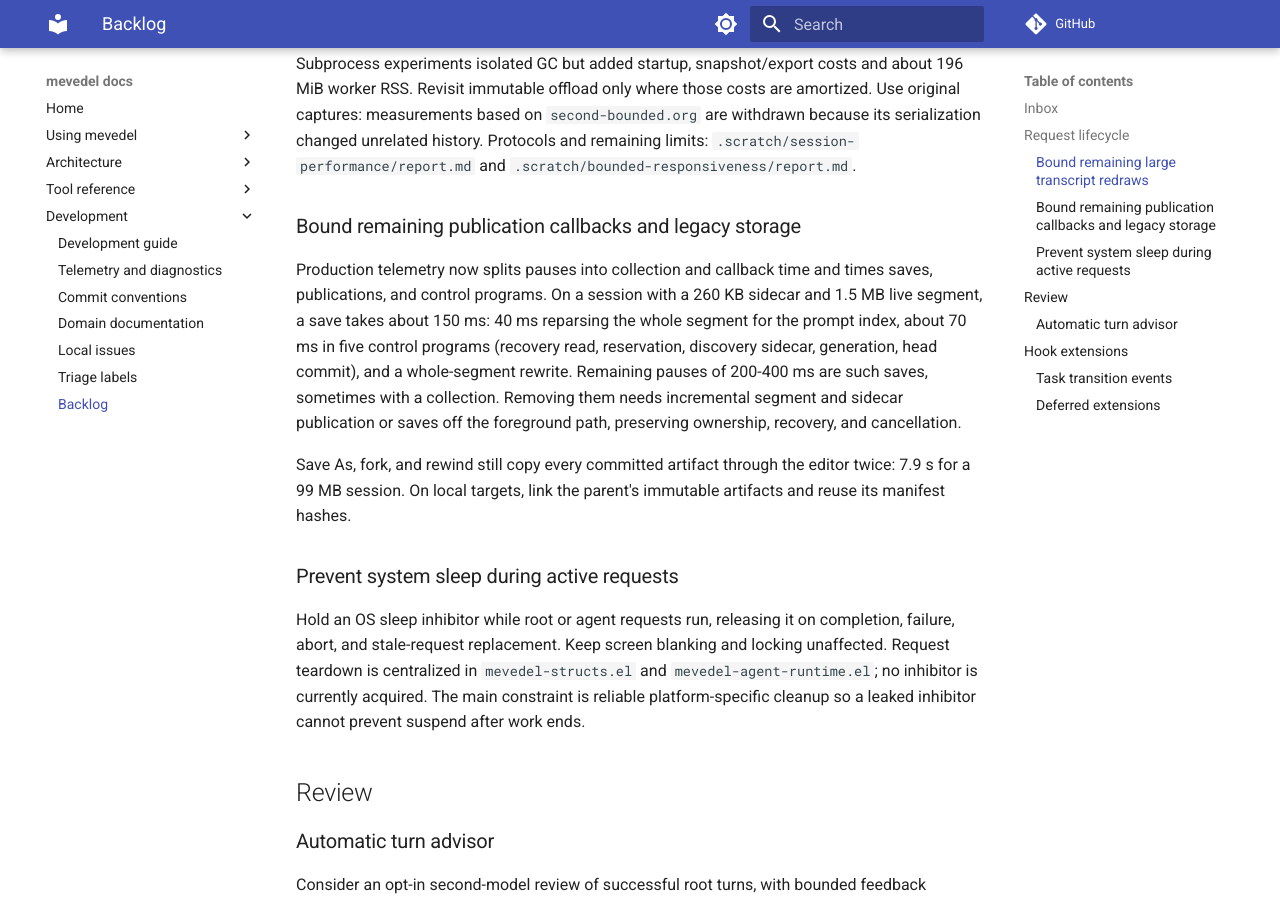
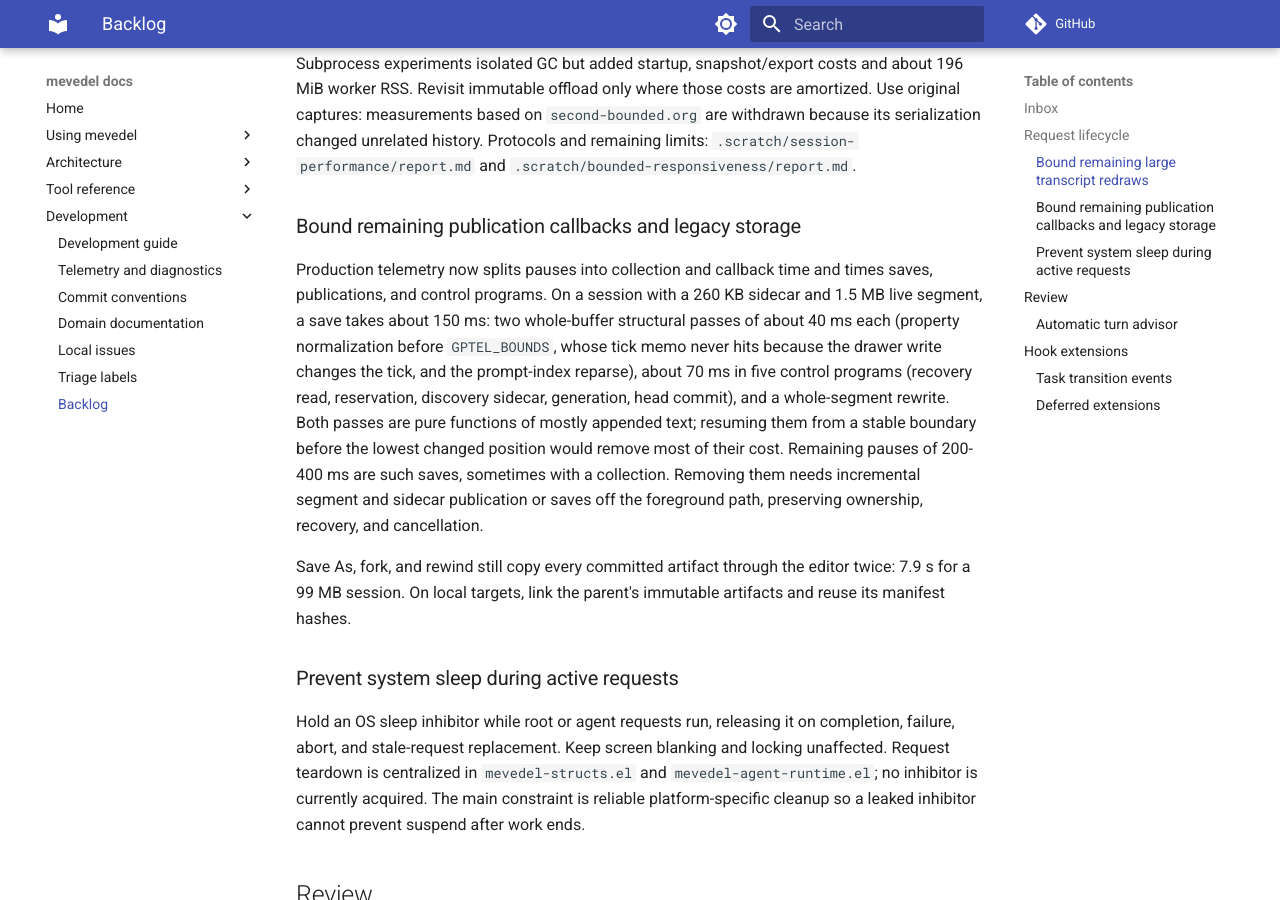
Before and after one commit to FrauH0lle/mevedel, an MkDocs documentation site: the page built from docs/backlog.md, in a window 1280 px wide and 900 px high, scrolled down 1019 px. Built offline with MkDocs 1.6.1 and Material for MkDocs 9.7.7, drawn with Linux system fonts in a browser that asks for light colours; comment, search, counter and statistics services are not loaded.

Commit message:
Name the two whole-buffer passes behind the remaining save cost

```diff
--- a/docs/backlog.md
+++ b/docs/backlog.md
@@ -48,10 +48,14 @@ remaining limits: `.scratch/session-performance/report.md` and
 
 Production telemetry now splits pauses into collection and callback time
 and times saves, publications, and control programs. On a session with a
-260 KB sidecar and 1.5 MB live segment, a save takes about 150 ms: 40 ms
-reparsing the whole segment for the prompt index, about 70 ms in five
+260 KB sidecar and 1.5 MB live segment, a save takes about 150 ms: two
+whole-buffer structural passes of about 40 ms each (property normalization
+before `GPTEL_BOUNDS`, whose tick memo never hits because the drawer write
+changes the tick, and the prompt-index reparse), about 70 ms in five
 control programs (recovery read, reservation, discovery sidecar,
-generation, head commit), and a whole-segment rewrite. Remaining pauses
+generation, head commit), and a whole-segment rewrite. Both passes are pure
+functions of mostly appended text; resuming them from a stable boundary
+before the lowest changed position would remove most of their cost. Remaining pauses
 of 200-400 ms are such saves, sometimes with a collection. Removing them
 needs incremental segment and sidecar publication or saves off the
 foreground path, preserving ownership, recovery, and cancellation.
```
